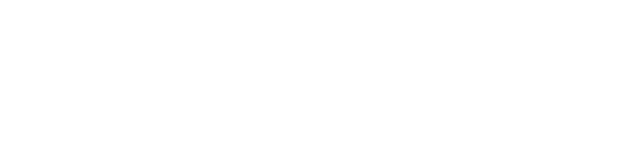
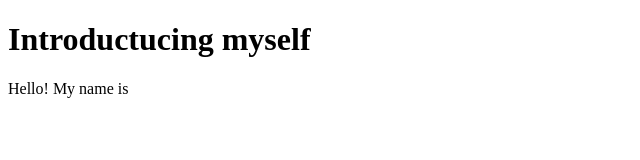
Before and after one commit to ksuares1/porfolio-site, a plain HTML site: page index.html in a window 1280 px wide. Shown: the whole page, without its empty margins (0-640 px from the left). Drawn offline with Linux system fonts and the light colour scheme.

Commit message:
working on index.html introduction

```diff
--- a/index.html
+++ b/index.html
@@ -9,6 +9,8 @@
 
 <body>
 
+    <h1>Introductucing myself</h1>
 
+ <p>Hello! My name is </p>
 </body>
 </html>
```
Also changed, not shown: about.html (+1 -0 lines).
